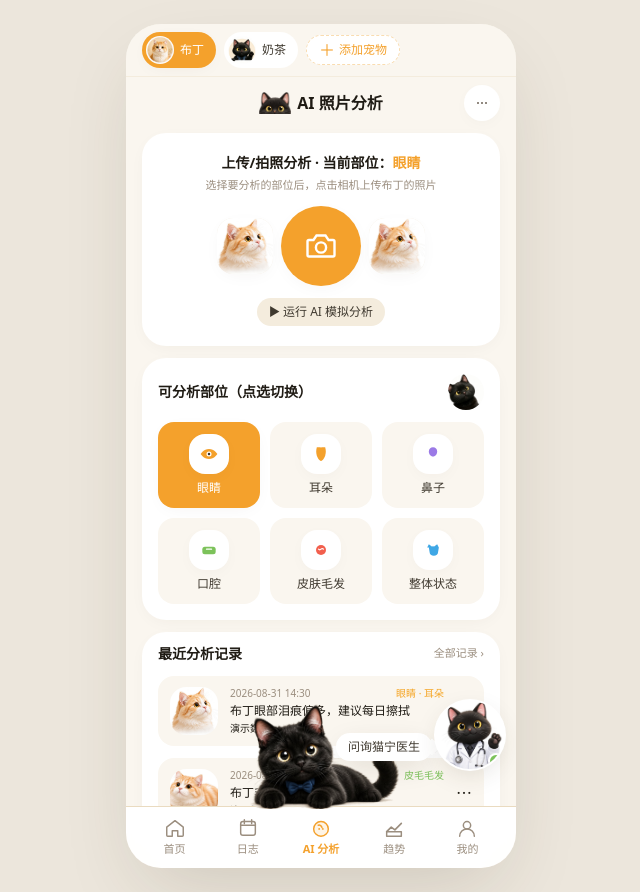
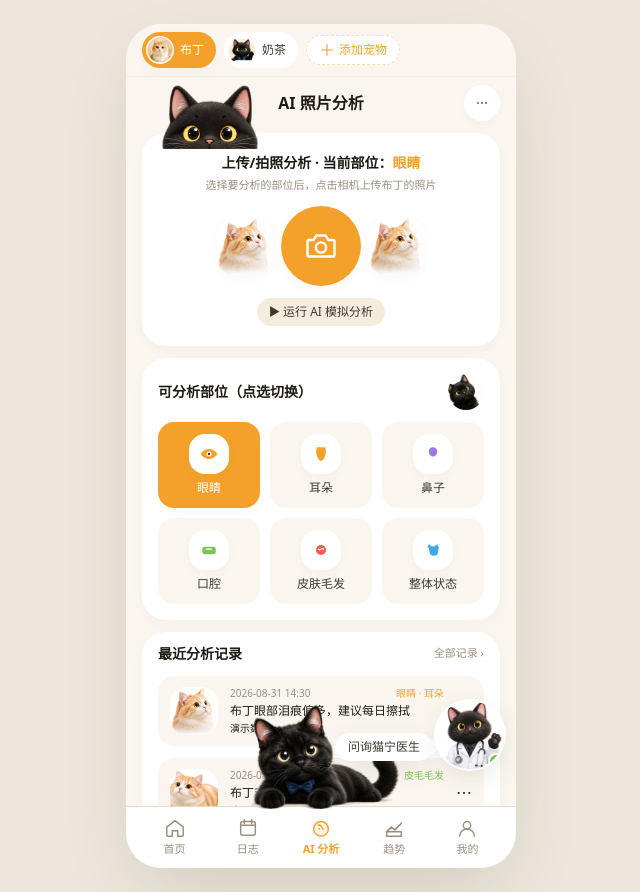
Before and after one commit to kll237/Pet-Doctor, a React (Vite) app: page /ai in a window 1280 px wide. Shown: the whole page, without its empty margins (319-959 px from the left). Built offline with nearby package versions, Linux system fonts and the light colour scheme.

Commit message:
feat: AI 页黑猫头放大到 96px 趴在上传白框上方

```diff
--- a/src/pages/AIAnalysis.tsx
+++ b/src/pages/AIAnalysis.tsx
@@ -80,23 +80,23 @@ export default function AIAnalysisPage() {
     <div className="px-4 pt-2 pb-24 bg-cream-50 min-h-full">
       <div className="flex items-center justify-between">
         <div className="w-9" />
-        <div className="flex items-center gap-1.5">
-          {/* 标题左侧装饰：黑猫头（已抠白底为透明 PNG，自动融入页面米色背景） */}
-          <img
-            src={CATS.decoAiTitleBlack}
-            alt=""
-            aria-hidden
-            className="h-8 w-8 object-contain select-none pointer-events-none"
-          />
-          <div className="text-base font-semibold">AI 照片分析</div>
-        </div>
+        <div className="text-base font-semibold">AI 照片分析</div>
         <button className="h-9 w-9 rounded-full bg-white shadow-card grid place-items-center text-ink-500">
           <svg width="16" height="16" viewBox="0 0 24 24" fill="none"><circle cx="6" cy="12" r="1.5" fill="currentColor"/><circle cx="12" cy="12" r="1.5" fill="currentColor"/><circle cx="18" cy="12" r="1.5" fill="currentColor"/></svg>
         </button>
       </div>
 
       {/* 上传/拍照分析（白底卡 + 大圆形相机 + 左右样图） */}
-      <div className="mt-3 rounded-3xl bg-white shadow-card px-5 py-5 text-center">
+      <div className="relative mt-3">
+        {/* 黑猫头趴在白框上方：身子在白框外的页面背景区，爪子搭在白框顶边。
+            透明 PNG 自动融入米色背景，不遮挡白框内文字 */}
+        <img
+          src={CATS.decoAiTitleBlack}
+          alt=""
+          aria-hidden
+          className="absolute -top-[64px] left-5 h-24 w-24 object-contain z-20 select-none pointer-events-none"
+        />
+        <div className="rounded-3xl bg-white shadow-card px-5 py-5 text-center">
         <div className="text-sm font-semibold">上传/拍照分析 · 当前部位：<span className="text-brand-500">{selectedPart}</span></div>
         <div className="mt-1 text-[11px] text-ink-400">选择要分析的部位后，点击相机上传{pet.name}的照片</div>
 
@@ -127,6 +127,7 @@ export default function AIAnalysisPage() {
         <button onClick={triggersSimulate} className="mt-3 rounded-2xl bg-cream-100 px-3 py-1.5 text-xs text-ink-700">
           ▶ 运行 AI 模拟分析
         </button>
+        </div>
       </div>
 
       {/* 可分析部位（3×2） */}
```
